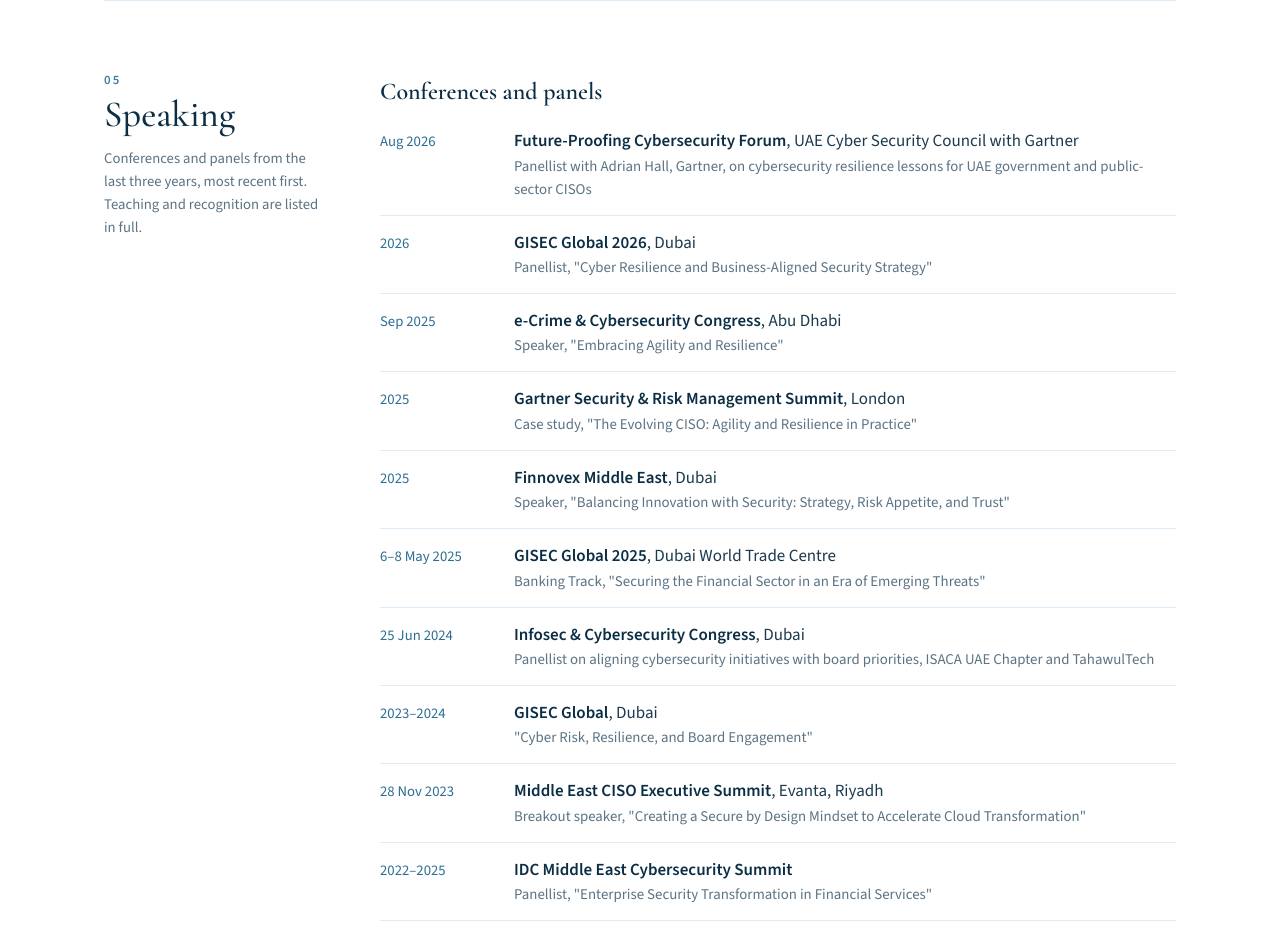
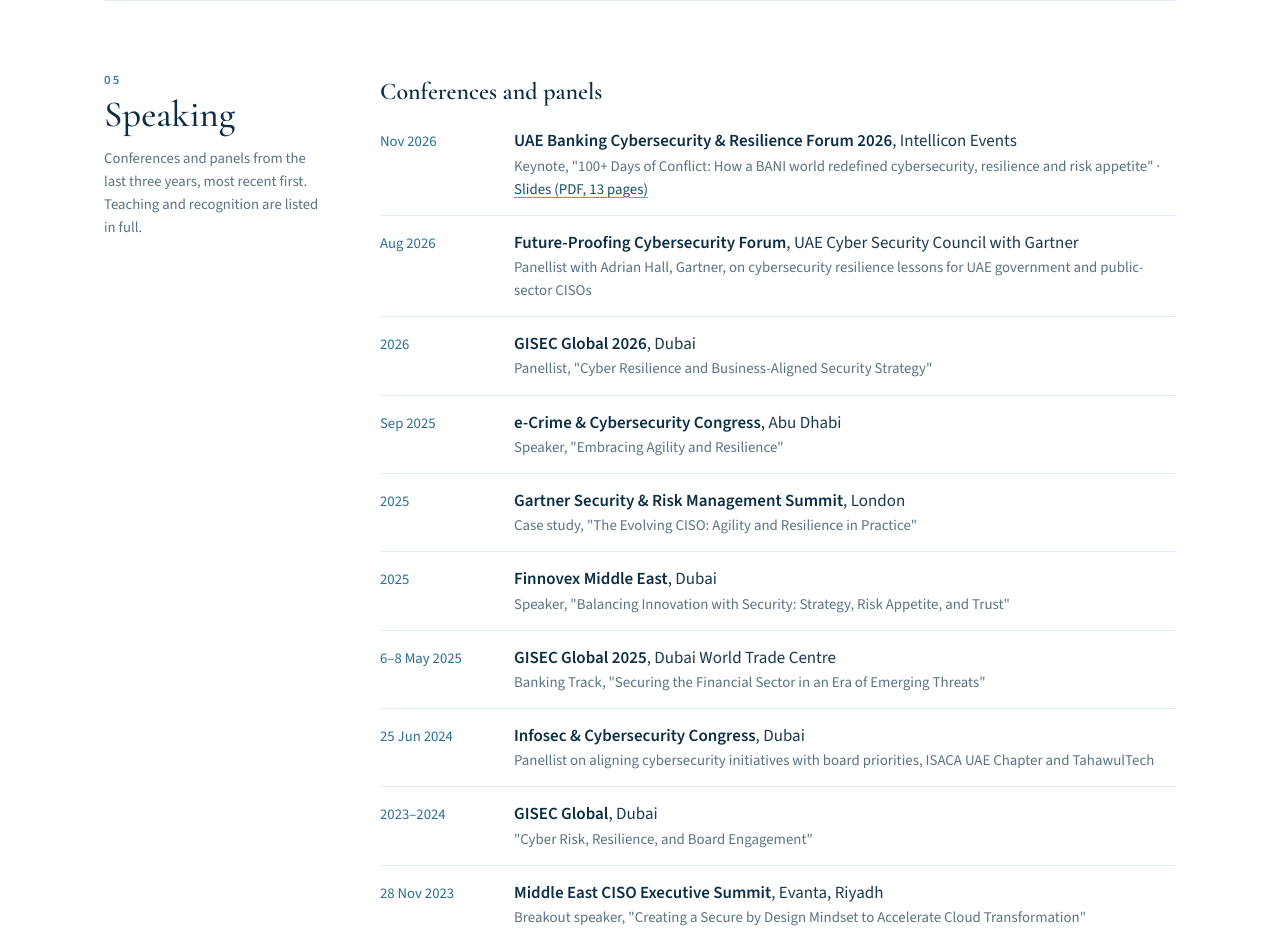
Before and after one commit to 957pwjwkj6-svg/busolini-fr, a plain HTML site: page index.html in a window 1280 px wide. Shown: the part 5380-6308 px from the top of the page. Drawn offline with nearby package versions, Linux system fonts and the light colour scheme.

Commit message:
Add files via upload

```diff
--- a/index.html
+++ b/index.html
@@ -253,6 +253,7 @@ footer p{margin:0;max-width:none}
   <div class="body">
     <h3 class="group">Conferences and panels</h3>
     <ul class="rows">
+      <li><span class="when">Nov 2026</span><span class="what"><strong>UAE Banking Cybersecurity &amp; Resilience Forum 2026</strong>, Intellicon Events<span class="where">Keynote, "100+ Days of Conflict: How a BANI world redefined cybersecurity, resilience and risk appetite" · <a href="100-days-of-conflict.pdf" target="_blank" rel="noopener">Slides (PDF, 13 pages)</a></span></span></li>
       <li><span class="when">Aug 2026</span><span class="what"><strong>Future-Proofing Cybersecurity Forum</strong>, UAE Cyber Security Council with Gartner<span class="where">Panellist with Adrian Hall, Gartner, on cybersecurity resilience lessons for UAE government and public-sector CISOs</span></span></li>
       <li><span class="when">2026</span><span class="what"><strong>GISEC Global 2026</strong>, Dubai<span class="where">Panellist, "Cyber Resilience and Business-Aligned Security Strategy"</span></span></li>
       <li><span class="when">Sep 2025</span><span class="what"><strong>e-Crime &amp; Cybersecurity Congress</strong>, Abu Dhabi<span class="where">Speaker, "Embracing Agility and Resilience"</span></span></li>
```
Also changed, not shown: 1 other file.
